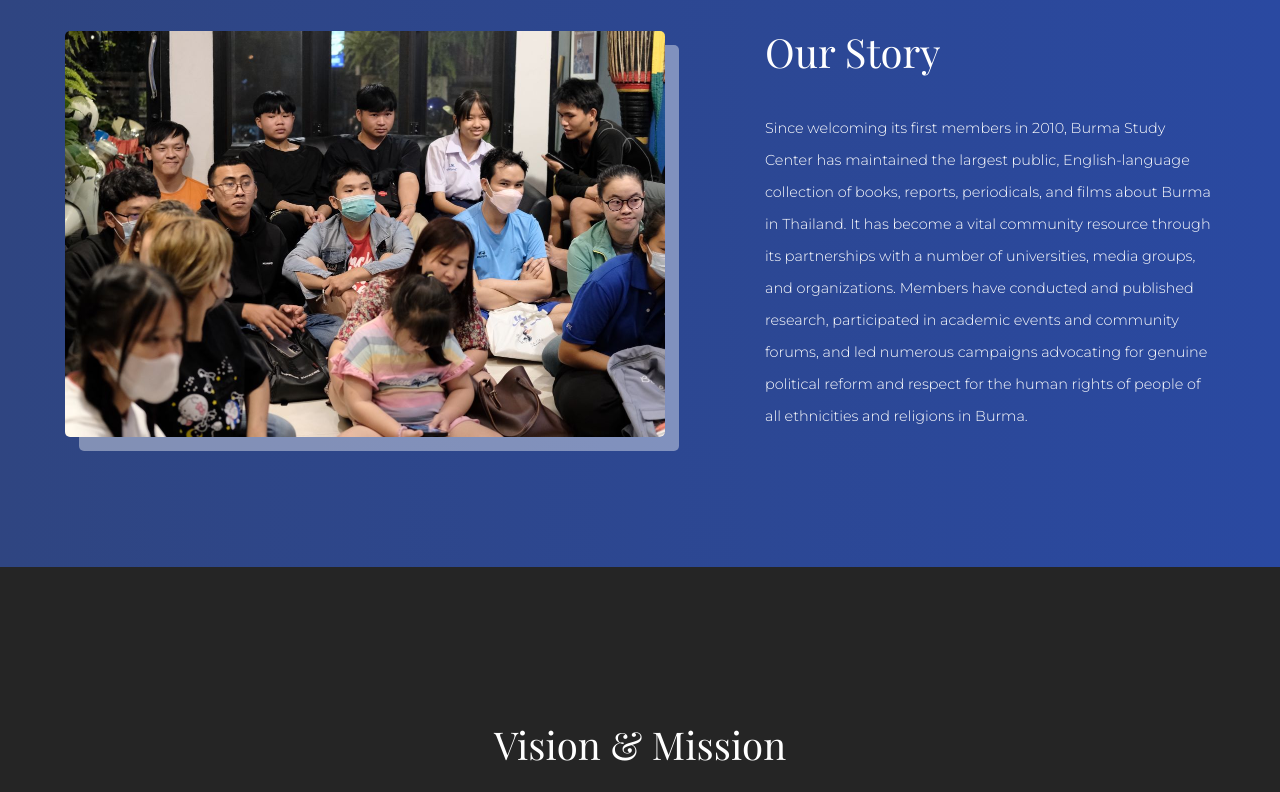
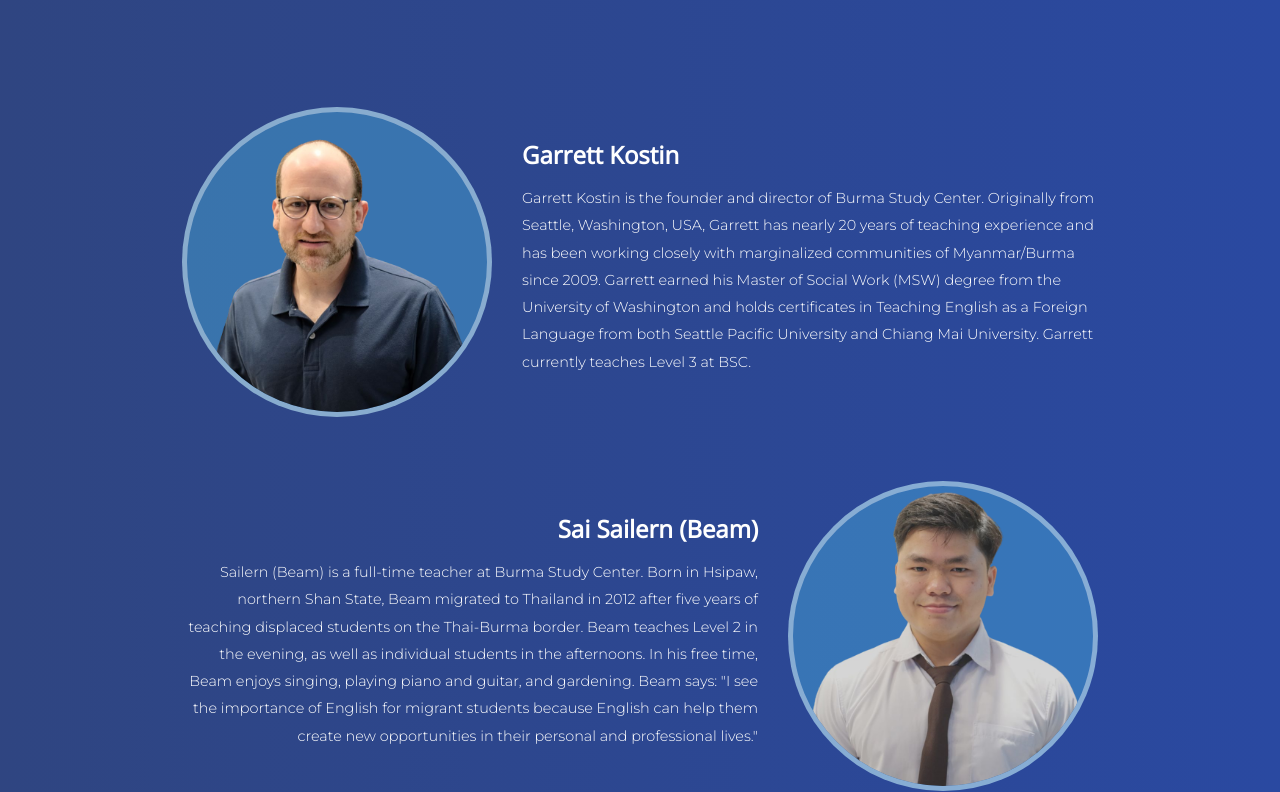
Before and after one commit to kaungmyat-Rex/burmese-study-center, a React (Create React App) app: page /about in a window 1280 px wide. Shown: the part 595-1387 px from the top of the page. Built offline with nearby package versions, Linux system fonts and the light colour scheme.

Commit message:
add mentor section and fix contact page

```diff
--- a/src/App.css
+++ b/src/App.css
@@ -153,7 +153,6 @@
 }
 
 .nav-section-version-show {
-  height: 60px;
   transition: 500ms ease-in;
 }
 
@@ -691,7 +690,7 @@
   display: flex;
   justify-content: center;
   align-items: center;
-  padding-top: 70px;
+  padding-top: 50px;
 }
 
 .about-border {
@@ -812,6 +811,115 @@
 
 ---------
 
+--------- about-mentor-section
+------
+
+---------
+------
+
+-------------- */
+
+.mentor-section {
+  display: flex;
+  flex-direction: column;
+  justify-content: center;
+  align-items: center;
+  padding-top: 0px;
+  padding-bottom: 100px;
+}
+
+.mentor-title {
+  color: #ffffff;
+  font-family: "Playfair Display", serif;
+  font-weight: 200;
+  font-size: 2.4rem;
+  margin: 50px 0px 100px 0px;
+}
+
+.mentor-border {
+  width: 90%;
+  height: auto;
+}
+
+.mentor-main {
+  display: flex;
+  flex-direction: column;
+  justify-content: center;
+  align-items: center;
+}
+
+.first-mentor {
+  display: flex;
+  flex-direction: row;
+  justify-content: center;
+  align-items: center;
+}
+/* .mentor-img-div {
+} */
+
+.mentor-img {
+  max-width: 300px;
+  height: 300px;
+  object-fit: cover;
+  background-color: rgba(76, 186, 230, 0.4);
+  /* background-color: white; */
+  border-radius: 50%;
+  border: 5px solid rgba(255, 255, 255, 0.4);
+}
+
+.first-mentor-info {
+  display: flex;
+  flex-direction: column;
+  max-width: 50%;
+  /* background-color: aqua; */
+  padding-left: 30px;
+}
+
+.mentor-name {
+  margin: 0px;
+  color: #ffffff;
+  font-family: "Open Sans", sans-serif;
+  font-weight: 900;
+  font-size: 1.5rem;
+}
+
+.mentor-info {
+  color: #ffffff;
+  font-family: "Montserrat", sans-serif;
+  width: 100%;
+  font-weight: 200;
+  line-height: 1.7rem;
+  font-size: 0.9rem;
+}
+
+.second-mentor {
+  display: flex;
+  flex-direction: row-reverse;
+  justify-content: center;
+  align-items: center;
+  padding-top: 60px;
+}
+
+.second-mentor-info {
+  display: flex;
+  flex-direction: column;
+  justify-content: center;
+  align-items: flex-end;
+  max-width: 50%;
+  /* background-color: aqua; */
+  padding-right: 30px;
+  text-align: right;
+}
+
+/*--------
+
+
+-----------
+
+------
+
+---------
+
 --------- about-vision-section
 ------
 
@@ -896,9 +1004,10 @@
 
 .contact-section {
   display: flex;
-  justify-content: center;
-  align-items: center;
-  padding-top: 70px;
+
+  justify-content: center;
+  align-items: center;
+  padding-top: 50px;
 }
 
 .contact-border {
@@ -938,6 +1047,7 @@
 
 .form-section {
   display: flex;
+
   justify-content: center;
   align-items: center;
 
@@ -950,24 +1060,71 @@
 
 .form-main {
   display: flex;
+  flex-direction: row;
+  justify-content: space-around;
+}
+
+.contact-info {
+  flex: 6;
+  display: flex;
   flex-direction: column;
-  justify-content: center;
-}
-
-.input {
-  display: flex;
-  flex: 6;
-  flex-direction: column;
-  justify-content: center;
-  align-items: center;
-}
-
-.input h4 {
+  margin-left: 130px;
+  align-items: flex-start;
+}
+
+.contact-info h4 {
   color: #ffffff;
   font-family: "Playfair Display", serif;
   font-weight: 200;
   font-size: 2.5rem;
-  margin-bottom: 10px;
+  margin-bottom: 30px;
+}
+
+.contact-info-text {
+  color: #ffffff;
+  font-family: "Montserrat", sans-serif;
+  text-align: left;
+  font-weight: 200;
+  line-height: 2rem;
+  font-size: 1rem;
+  margin-bottom: 20px;
+  max-width: 70%;
+}
+
+.contact-info p {
+  display: flex;
+  flex-direction: row;
+  align-items: center;
+  justify-content: center;
+  font-family: "Open Sans", sans-serif;
+
+  color: #ffffff;
+  font-size: 0.95rem;
+}
+
+.contact-icon {
+  font-size: 2rem;
+  margin-right: 10px;
+  color: #ffffff;
+}
+
+.input {
+  flex: 6;
+  display: flex;
+
+  flex-direction: column;
+  justify-content: center;
+  align-items: flex-start;
+  text-align: left;
+  margin-right: 30px;
+}
+
+.input h4 {
+  color: #ffffff;
+  font-family: "Playfair Display", serif;
+  font-weight: 200;
+  font-size: 2.5rem;
+  margin-bottom: 40px;
 }
 
 .input p {
@@ -1052,7 +1209,6 @@
 }
 
 .map {
-  flex: 6;
   background-color: #2a3962;
 
   max-width: 100%;
@@ -1271,6 +1427,7 @@
 ------
 
 -------------- */
+
   .about-story-section {
     padding-top: 0px;
   }
@@ -1289,6 +1446,49 @@
   .about-story-img {
     padding-top: 50px;
     max-width: 320px;
+  }
+  /*--------
+
+
+-----------
+
+------
+
+---------
+
+--------- about-mentor-section
+------
+
+---------
+------
+
+-------------- */
+
+  .first-mentor {
+    flex-direction: column;
+  }
+
+  .mentor-img {
+    border-radius: 10px;
+  }
+
+  .first-mentor-info {
+    max-width: 90%;
+
+    padding-left: 0px;
+    padding-top: 30px;
+    text-align: left;
+  }
+
+  .second-mentor {
+    flex-direction: column;
+  }
+  .second-mentor-info {
+    max-width: 90%;
+    align-items: flex-start;
+    padding-left: 0px;
+    padding-top: 30px;
+    text-align: left;
   }
   /*--------
 
@@ -1344,6 +1544,14 @@
     text-align: center;
   }
 
+  .contact-info {
+    margin-left: 30px;
+  }
+
+  .contact-info-text {
+    max-width: 100%;
+  }
+
   .contact-main h4 {
     font-size: 2.2rem;
     right: unset;
@@ -1362,6 +1570,11 @@
   .iframe-map {
     width: 100%;
     height: 500px;
+  }
+
+  .input {
+    align-items: center;
+    margin-right: 0px;
   }
 
   .map {
@@ -1559,6 +1772,7 @@
 ------
 
 -------------- */
+
   .about-story-section {
     padding-top: 0px;
   }
@@ -1579,6 +1793,50 @@
     padding-top: 50px;
     max-width: 520px;
   }
+  /*--------
+
+
+-----------
+
+------
+
+---------
+
+--------- about-mentor-section
+------
+
+---------
+------
+
+-------------- */
+
+  .first-mentor {
+    flex-direction: column;
+  }
+
+  .mentor-img {
+    border-radius: 10px;
+  }
+
+  .first-mentor-info {
+    max-width: 90%;
+
+    padding-left: 0px;
+    padding-top: 30px;
+    text-align: left;
+  }
+
+  .second-mentor {
+    flex-direction: column;
+  }
+  .second-mentor-info {
+    max-width: 90%;
+    align-items: flex-start;
+    padding-left: 0px;
+    padding-top: 30px;
+    text-align: left;
+  }
+
   /*--------
 
 
@@ -1615,12 +1873,25 @@
     text-align: center;
   }
 
+  .contact-info {
+    margin-left: 30px;
+  }
+
+  .contact-info-text {
+    max-width: 100%;
+  }
+
   .contact-main h4 {
     font-size: 2.2rem;
     right: unset;
     top: unset;
     left: unset;
     text-align: center;
+  }
+
+  .input {
+    align-items: center;
+    margin-right: 0px;
   }
 
   .form-main {
@@ -1788,6 +2059,12 @@
   .about-vision-border {
     width: 95%;
   }
+
+  .first-mentor-info,
+  .second-mentor-info {
+    max-width: 90%;
+  }
+
   /********************************************** contact page ************
 ******************************************************************************************************************/
   .contact-main {
@@ -1813,6 +2090,10 @@
     width: 100%;
     height: 500px;
   }
+
+  .input {
+    align-items: center;
+  }
 }
 
 @media only screen and (max-width: 1500px) and (min-width: 992px) {
--- a/src/pages/About.js
+++ b/src/pages/About.js
@@ -7,6 +7,8 @@ import { TiLightbulb } from "react-icons/ti";
 import { AiOutlineTrophy } from "react-icons/ai";
 import Footer from "../component/footer/Footer";
 import useScroll from "../component/scrollTop";
+import mentorOne from "../img/Garrett-png.png";
+import mentorTwo from "../img/Sai-png.png";
 
 const About = ({ scroll, openNav, setopenNav }) => {
   useScroll();
@@ -21,7 +23,7 @@ const About = ({ scroll, openNav, setopenNav }) => {
           </div>
         </div>
       </div>
-      <div className="about-story-section">
+      {/* <div className="about-story-section">
         <div className="about-story-border">
           <div className="about-story-main">
             <div className="about-story-img">
@@ -44,7 +46,54 @@ const About = ({ scroll, openNav, setopenNav }) => {
             </div>
           </div>
         </div>
+      </div> */}
+
+      <div className="mentor-section">
+        <h4 className="mentor-title">Our Mentor</h4>
+        <div className="mentor-border">
+          <div className="mentor-main">
+            <div className="first-mentor">
+              <div className="mentor-img-div">
+                <img src={mentorOne} alt="" className="mentor-img" />
+              </div>
+              <div className="first-mentor-info">
+                <h4 className="mentor-name">Garrett Kostin</h4>
+                <p className="mentor-info">
+                  Garrett Kostin is the founder and director of Burma Study
+                  Center. Originally from Seattle, Washington, USA, Garrett has
+                  nearly 20 years of teaching experience and has been working
+                  closely with marginalized communities of Myanmar/Burma since
+                  2009. Garrett earned his Master of Social Work (MSW) degree
+                  from the University of Washington and holds certificates in
+                  Teaching English as a Foreign Language from both Seattle
+                  Pacific University and Chiang Mai University. Garrett
+                  currently teaches Level 3 at BSC.
+                </p>
+              </div>
+            </div>
+            <div className="second-mentor">
+              <div className="mentor-img-div">
+                <img src={mentorTwo} alt="" className="mentor-img" />
+              </div>
+              <div className="second-mentor-info">
+                <h4 className="mentor-name">Sai Sailern (Beam)</h4>
+                <p className="mentor-info">
+                  Sailern (Beam) is a full-time teacher at Burma Study Center.
+                  Born in Hsipaw, northern Shan State, Beam migrated to Thailand
+                  in 2012 after five years of teaching displaced students on the
+                  Thai-Burma border. Beam teaches Level 2 in the evening, as
+                  well as individual students in the afternoons. In his free
+                  time, Beam enjoys singing, playing piano and guitar, and
+                  gardening. Beam says: "I see the importance of English for
+                  migrant students because English can help them create new
+                  opportunities in their personal and professional lives."
+                </p>
+              </div>
+            </div>
+          </div>
+        </div>
       </div>
+
       <div className="about-vision-section">
         <h4 className="about-vision-title">Vision & Mission</h4>
         <div className="about-vision-border">
--- a/src/pages/Home.js
+++ b/src/pages/Home.js
@@ -1,5 +1,5 @@
 import React from "react";
-import { Nav } from "../component/Nav";
+import { NavVersion } from "../component/Nav";
 import { BsArrowDown } from "react-icons/bs";
 import { BsChatRightQuote } from "react-icons/bs";
 import bsc from "../img/about.jpg";
@@ -19,7 +19,7 @@ const Home = ({ scroll, openNav, setopenNav }) => {
   return (
     <>
       <div className="bg-section">
-        <Nav scroll={scroll} openNav={openNav} setopenNav={setopenNav} />
+        <NavVersion scroll={scroll} openNav={openNav} setopenNav={setopenNav} />
 
         <Sidenav openNav={openNav} setopenNav={setopenNav} />
 
```
Also changed, not shown: src/pages/Contact.js (+26 -4 lines), src/img/Garrett-png.png (added), src/img/Sai-png.png (added).
